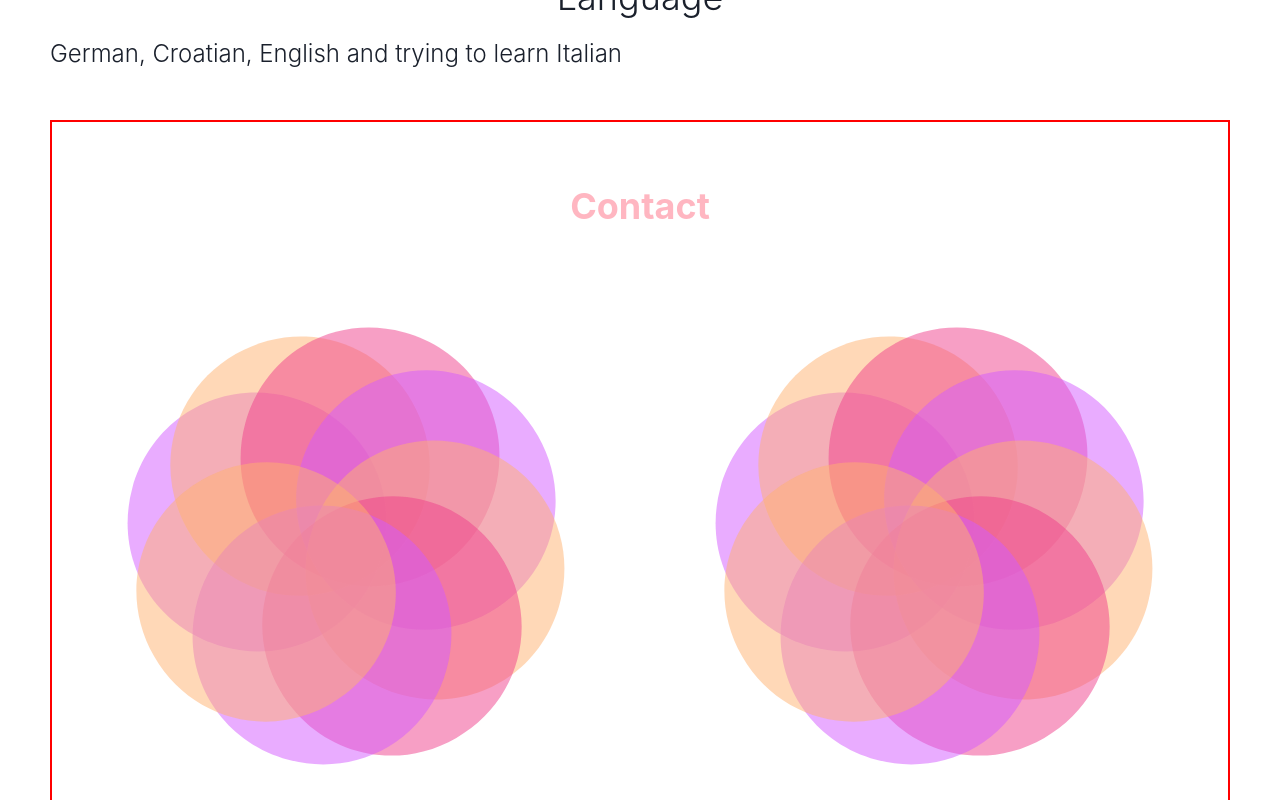
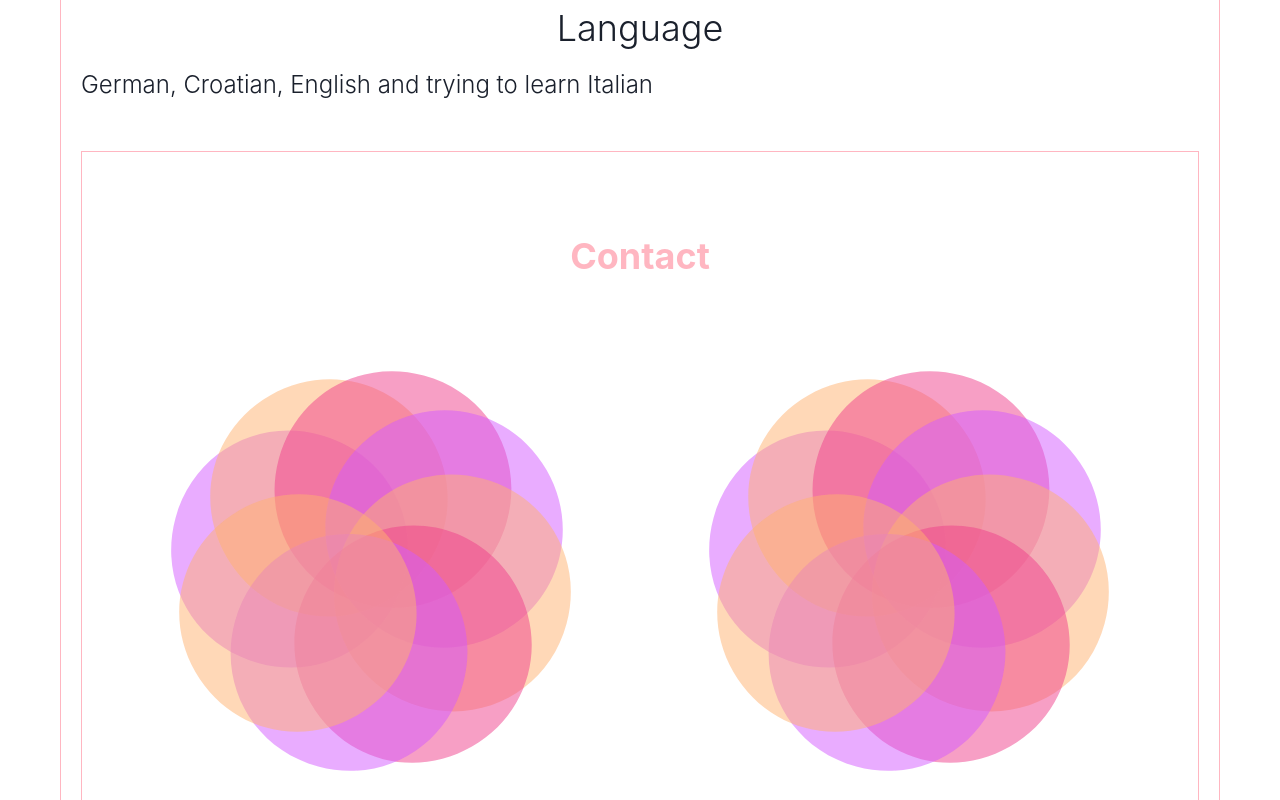
Before and after one commit to mateasportfolio/mtportfolio, a React (Create React App) app: page /aboutme in a window 1280 px wide. Shown: the part 740-1540 px from the top of the page. Built offline with nearby package versions, Linux system fonts and the light colour scheme.

Commit message:
changd p, m in Stack

```diff
--- a/src/pages/AboutMe.js
+++ b/src/pages/AboutMe.js
@@ -32,7 +32,7 @@ const AboutMe = () => {
         {" "}
       </Flex>
 
-      <Stack spacing={3}>
+      <Stack spacing={3} border="1px solid lightpink" m="10px" p="20px">
         <Text
           noOfLines={[1, 2, 3]}
           fontSize="4xl"
@@ -134,16 +134,17 @@ const AboutMe = () => {
         <br />
         <Box
           display="flex"
-          border="2px solid red"
+          border="1px solid lightpink"
           justifyContent="center"
           pb="150px"
-          color="blueviolet"
+          color="white"
         >
           <Stack
             spacing={6}
             color="lightpink"
             borderRadius="2px"
             borderColor="lightpink"
+            p="20px"
           >
             <br />
             <Heading size="xl" pt="15px" alignSelf="center">
```
